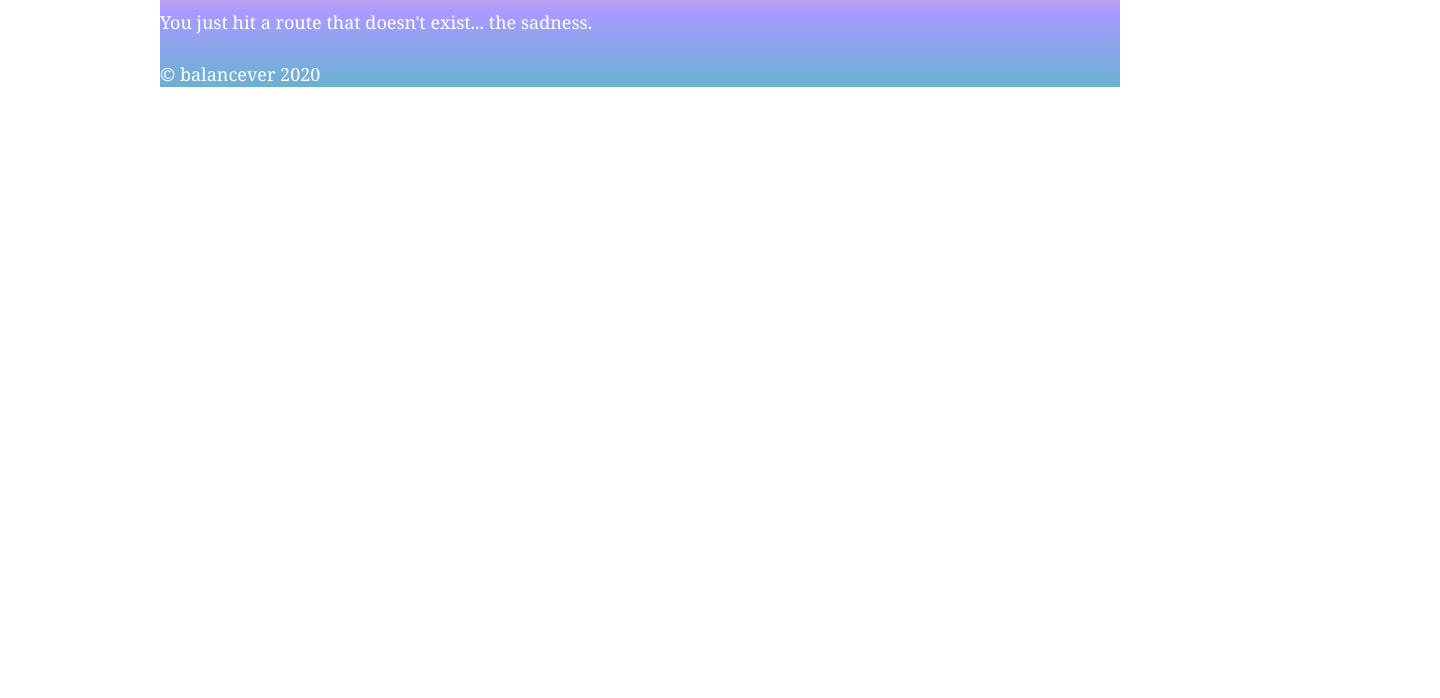
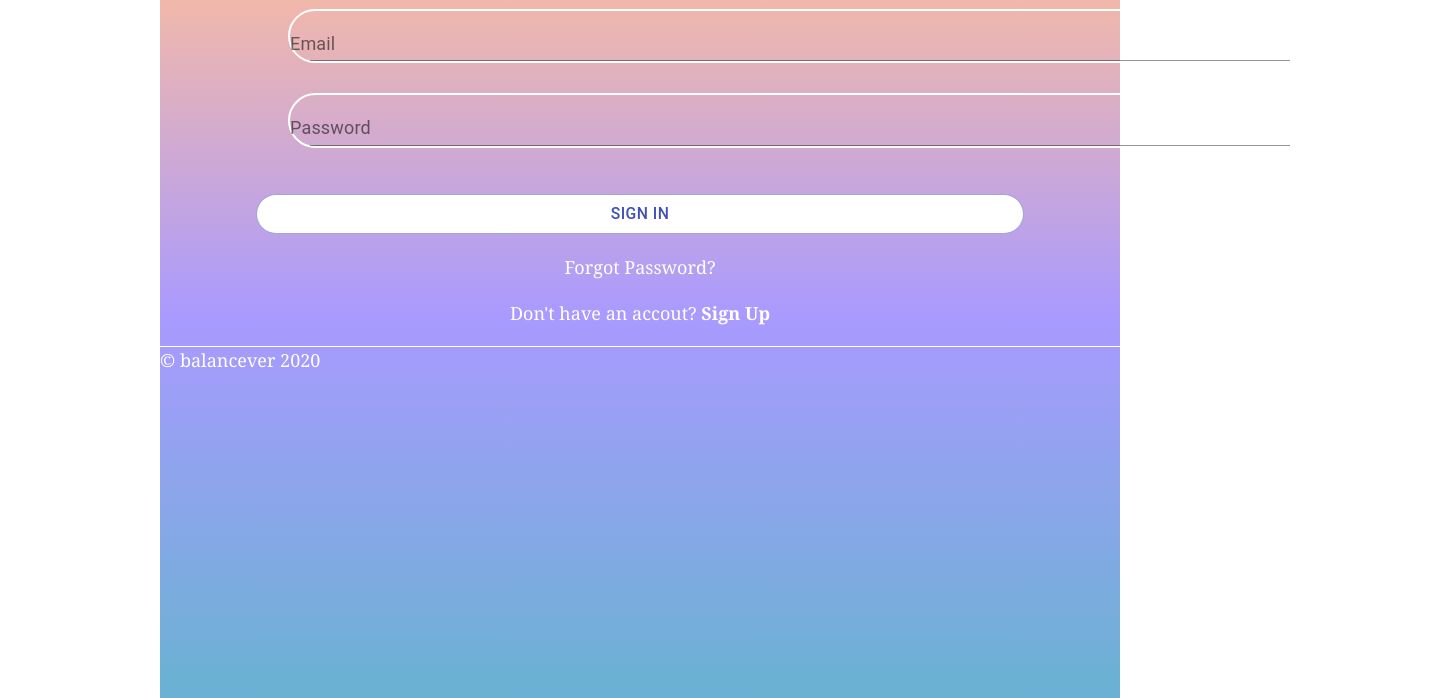
Before and after one commit to KainyRyu/balancever, a Gatsby site: page /login in a window 1280 px wide. Before the commit this address had no page. Shown: the part 118-816 px from the top of the page, 1440 px wide, since content can reach past the window. Built offline with nearby package versions, Linux system fonts and the light colour scheme; Gatsby itself is replaced by a stand-in of ours.

Commit message:
signin page

```diff
--- a/package.json
+++ b/package.json
@@ -7,6 +7,7 @@
   "dependencies": {
     "@material-ui/core": "^4.9.11",
     "@material-ui/pickers": "^3.2.10",
+    "firebase": "^7.14.2",
     "gatsby": "^2.20.35",
     "gatsby-image": "^2.3.5",
     "gatsby-plugin-manifest": "^2.3.7",
@@ -19,6 +20,7 @@
     "prop-types": "^15.7.2",
     "react": "^16.12.0",
     "react-dom": "^16.12.0",
+    "react-firebaseui": "^4.1.0",
     "react-helmet": "^6.0.0",
     "styled-components": "^5.1.0"
   },
--- a/src/components/layout.css
+++ b/src/components/layout.css
@@ -386,6 +386,9 @@ p {
   padding-top: 0;
   margin-bottom: 1.45rem;
 }
+a:visited{
+  text-decoration: none;
+}
 figure {
   margin-left: 0;
   margin-right: 0;
--- a/src/components/layout.js
+++ b/src/components/layout.js
@@ -30,12 +30,13 @@ const Layout = ({ children }) => {
         style={{
           background: `linear-gradient(#ffbd9a, #a99aff 50%, #69b2d2 100%)`,
           color: `white`,
+          height: '95vh',
           margin: `0 auto`,
           maxWidth: 960,
         }}
       >
         <main>{children}</main>
-        <footer>
+        <footer style={{borderTop: 'white 1px solid'}}>
           © balancever 2020
         </footer>
       </div>
--- a/src/pages/homepage.js
+++ b/src/pages/homepage.js
@@ -19,9 +19,9 @@ const Homepage = () => {
               work-life balance score.
             </p>
           </div>
-          <div className="sign-buttons">
-            <button>SIGN IN</button>
-            <button>SIGN UP</button>
+          <div>
+            <button className="sign-buttons">SIGN IN</button>
+            <button className="sign-buttons">SIGN UP</button>
           </div>
         </div>
         <div className="background-video-box">
--- /dev/null
+++ b/src/pages/login.js
@@ -0,0 +1,157 @@
+import React, { useState, useEffect } from "react"
+import { Link } from "gatsby"
+import styled from "styled-components"
+
+import Layout from "../components/layout"
+import SEO from "../components/seo"
+import firebase from "../utils/firebase";
+import StyledFirebaseAuth from "react-firebaseui/StyledFirebaseAuth";
+import {
+    Button,
+    TextField,
+    Typography,
+  } from "@material-ui/core"
+  import {
+      fade,
+      makeStyles,
+      createMuiTheme,
+      ThemeProvider,
+  } from "@material-ui/core/styles"
+  import { white } from '@material-ui/core/colors'
+
+const Login = () => {
+    const [signedIn, setSignedIn] = useState("");
+    const [email, setEmail] = useState("");
+    const [password, setPassword] = useState("");
+
+    // const uiConfig = {
+    //     signInFlow: "popup",
+    //     signInOptions: [
+    //         firebase.auth.GoogleAuthProvider.PROVIDER_ID,
+    //         firebase.auth.FacebookAuthProvider.PROVIDER_ID
+    //     ],
+    //     callbacks: {
+    //         signInSuccess: () => false
+    //     }
+    // }
+
+    // useEffect(() => {
+    //     firebase.auth().onAuthStateChanged(user => {
+    //         setSignedIn(!!user)
+    //     })
+    // }, [])
+
+    const handleLogin = e => {
+        e.preventDefault()
+    }
+
+    const useStyles = makeStyles((theme) => ({
+        root: {
+            // border: `1px solid white`,
+            // overflow: 'hidden',
+            boderRadius: 50,
+            background: 'none',
+            color: 'white',
+            transition: theme.transitions.create(['border-color', 'box-shadow']),
+            '&$focused': {
+                boxShadow: `${fade(theme.palette.primary.main, 0.25)} 0 0 0 2px`,
+                borderColor: theme.palette.primary.main,
+            },
+        },
+        focused: {},
+    }))
+
+    const theme = createMuiTheme({
+        palette: {
+            primary: white,
+        },
+    })
+
+    function StyledTextField(props) {
+        const classes = useStyles();
+        return <TextField InputProps={{ classes, disableUnderline: true}} {...props} />
+    }
+
+    const classes = useStyles();
+
+    return (
+        <Layout>
+            <SEO title="Login" />
+            <Typography component="h1" variant="h5" style={{textAlign: 'center'}}>SIGN IN</Typography>
+            <Form className={classes.root} onSubmit={e => handleLogin(e)}>
+                <ThemeProvider theme={theme}>
+                    <TextField
+                        className={classes.margin}
+                        className="class.margin"
+                        label="Email"
+                        type="email"
+                        value={email}
+                        onChange={e => setEmail(e.target.value)}
+                        style={{
+                            border:'solid 2px white',
+                            borderRadius:'50px',
+                            padding: '0 20px',
+                            margin: '10px 10vw',
+                            width: '80vw',
+                        }}
+                    />
+                    <TextField
+                        label="Password"
+                        type="password"
+
+                        value={password}
+                        onChange={e => setPassword(e.target.value)}
+                        style={{
+                            border:'solid 2px white',
+                            borderRadius:'50px',
+                            padding: '0 20px',
+                            margin: '20px 10vw',
+                            width: '80vw',
+                        }}
+                    />
+                </ThemeProvider>
+            </Form>
+            <Button
+                className="sign-buttons"
+                variant="outlined"
+                color="primary"
+                style={{
+                    borderRadius: 25,
+                    background: `white`,
+                    margin: `0 10%`,
+                    padding: `20px auto`,
+                    width: '80%',
+                }}
+            >
+                SIGN IN
+            </Button>
+
+            <Link to="/page-2/"></Link>
+            <div style={{display: 'flex', justifyContent: 'center', margin: '20px'}}>
+                <Link style={{color: 'white', textDecoration:'none', }}>Forgot Password?</Link>
+            </div>
+            <div style={{textAlign: 'center', margin: '20px'}}>Don't have an accout? <SignUp>Sign Up</SignUp></div>
+            {/* <StyledFirebaseAuth
+                uiConfig={uiConfig}
+                firebaseAuth={firebase.auth()}
+            /> */}
+        </Layout>
+    )
+}
+
+const Form = styled.form`
+    margin-top: 25px;
+`
+
+const InputFieldWarpper = styled.div`
+    margin-bottom: 25px;
+    width: 80%;
+`
+
+const SignUp = styled(Link)`
+    color: white;
+    text-decoration: none;
+    font-weight: 600;
+`
+
+export default Login
--- a/src/styles/homepage.css
+++ b/src/styles/homepage.css
@@ -8,7 +8,7 @@
   padding: 10%;
 }
 
-.sign-buttons button {
+.sign-buttons {
   background: white;
   border-radius: 40px;
   display: block;
--- /dev/null
+++ b/src/utils/firebase.js
@@ -0,0 +1,17 @@
+import firebase from "firebase/app"
+import "firebase/firestore"
+// Your web app's Firebase configuration
+var firebaseConfig = {
+  apiKey: "AIzaSyAKDM2X8ybQUpEEVCy2uVbaqRe-agO91fc",
+  authDomain: "balancever.firebaseapp.com",
+  databaseURL: "https://balancever.firebaseio.com",
+  projectId: "balancever",
+  storageBucket: "balancever.appspot.com",
+  messagingSenderId: "570630371156",
+  appId: "1:570630371156:web:400c398efb82111d9fbac1",
+  measurementId: "G-H8LKRK1LXX"
+};
+  // Initialize Firebase
+firebase.initializeApp(firebaseConfig);
+
+export default firebase
```
Also changed, not shown: 1 other file.
